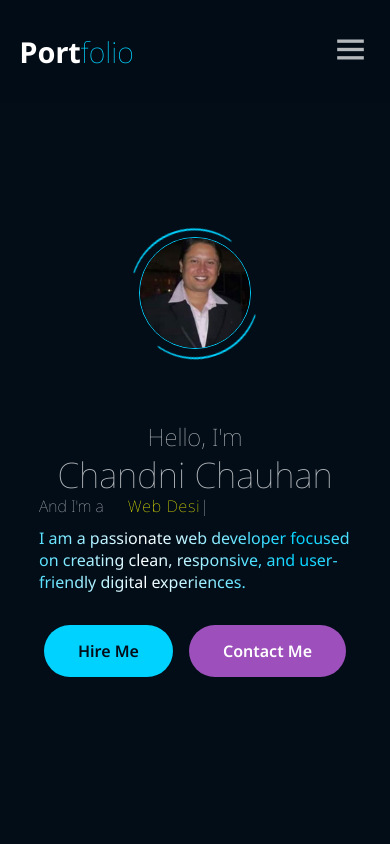
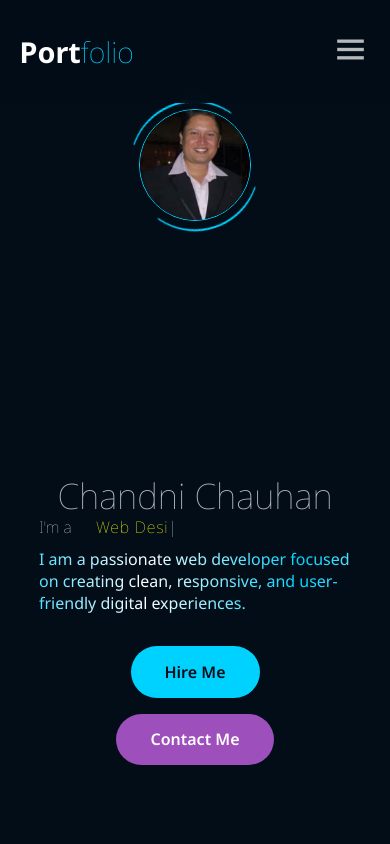
Before and after one commit to babin78/dummy-profile, a plain HTML site: page index.html in a window 390 px wide. Shown: the top 844 px of the page. Drawn offline with nearby package versions, Linux system fonts and the light colour scheme.

Commit message:
fixig highmedium and critical issues

```diff
--- a/index.html
+++ b/index.html
@@ -52,19 +52,15 @@
       <section class="home" id="home">
         <div class="home-img">
           <picture class="img-box skeleton">
-            <img
-              src="./profile.JPG"
-              alt="Profile photo of Chandni Chauhan"
-              loading="lazy"
-            />
+            <img src="./profile.JPG" alt="Profile photo of Chandni Chauhan" />
           </picture>
         </div>
 
         <div class="home-content">
-          <h2>Hello, I'm</h2>
+          <!--<h2>Hello, I'm</h2> -->
           <h1>Chandni Chauhan</h1>
           <h3>
-            And I'm a
+            I'm a
             <span class="typing-text" aria-label="Profession animation"></span>
           </h3>
           <p>
@@ -77,26 +73,7 @@
           </div>
         </div>
       </section>
-      <!--
-    <div class="stats-bar">
-      <div class="stat-item">
-        <h2>10+</h2>
-        <p>Years Experience</p>
-      </div>
-      <div class="stat-item">
-        <h2>30+</h2>
-        <p>Projects Done</p>
-      </div>
-      <div class="stat-item">
-        <h2>5+</h2>
-        <p>Tech Mastered</p>
-      </div>
-      <div class="stat-item">
-        <h2>100+</h2>
-        <p>Clients</p>
-      </div>
-    </div>
-    -->
+
       <!-- ABOUT SECTION -->
       <section class="about" id="about">
         <div class="about-content">
--- a/script.js
+++ b/script.js
@@ -57,7 +57,10 @@ if (navLinks.length > 0) {
         link.classList.add("active");
 
         // Close mobile menu if it's open
-        if (menuIcon) menuIcon.classList.remove("bx-x");
+        if (menuIcon) {
+          menuIcon.classList.remove("bx-x");
+          menuIcon.classList.add("bx-menu");
+        }
         if (navbar) navbar.classList.remove("active");
       }
     });
--- a/styles.css
+++ b/styles.css
@@ -158,11 +158,28 @@ body {
   align-items: center;
   padding: 0px 10%;
   gap: 4rem;
+  flex-direction: row; /* Ensure it is explicitly row for desktop */
+  /* justify-content: space-between; Change gap to justify-content */
 }
 
+.home .home-content {
+  flex: 1; /* Takes up available space */
+  max-width: 50%;
+}
+
+.home .home-img {
+  flex: 1;
+  display: flex;
+  justify-content: center; /* Centers the image box within its half */
+}
+
+.home-content h2 {
+  animation: homeContentAnim 1s ease-out 0.5s backwards;
+}
 .home-content h1 {
   font-size: 3.5em;
   line-height: 1.2;
+  text-align: left;
   animation: homeContentAnim 1s ease-out 1s backwards;
 }
 .home-content h3 {
@@ -170,6 +187,7 @@ body {
 }
 .home-content p {
   margin-top: 10px;
+  text-align: left;
   animation:
     homeContentAnim 1s ease-out 3s backwards,
     textRipple 4s ease-in-out 4s infinite;
@@ -198,10 +216,6 @@ body {
   text-align: left;
   white-space: nowrap;
   animation: homeContentAnim 1s ease-out 2s backwards;
-}
-
-.home-content p {
-  text-align: left;
 }
 
 .typing-text {
@@ -441,13 +455,16 @@ body {
   }
 
   .home {
-    flex-direction: column;
+    /* flex-direction: column; */
     text-align: center;
-    padding-top: 8rem;
+    /* padding-top: 8rem; */
+    justify-content: center;
+    align-items: center;
   }
 
   .btn-group {
-    justify-content: center;
+    flex-direction: column;
+    align-items: center;
   }
 
   .home-content h1 {
@@ -560,7 +577,15 @@ body {
     justify-content: left;
   }
 
-  .home-content h1 {
+  .home {
+    flex-direction: column;
+    width: 100%;
+    /* text-align: center; */
+  }
+  .home .home-content {
+    max-width: 100%;
+  }
+  .home .home-content h1 {
     font-size: 2.2em;
     text-align: center;
   }
```
